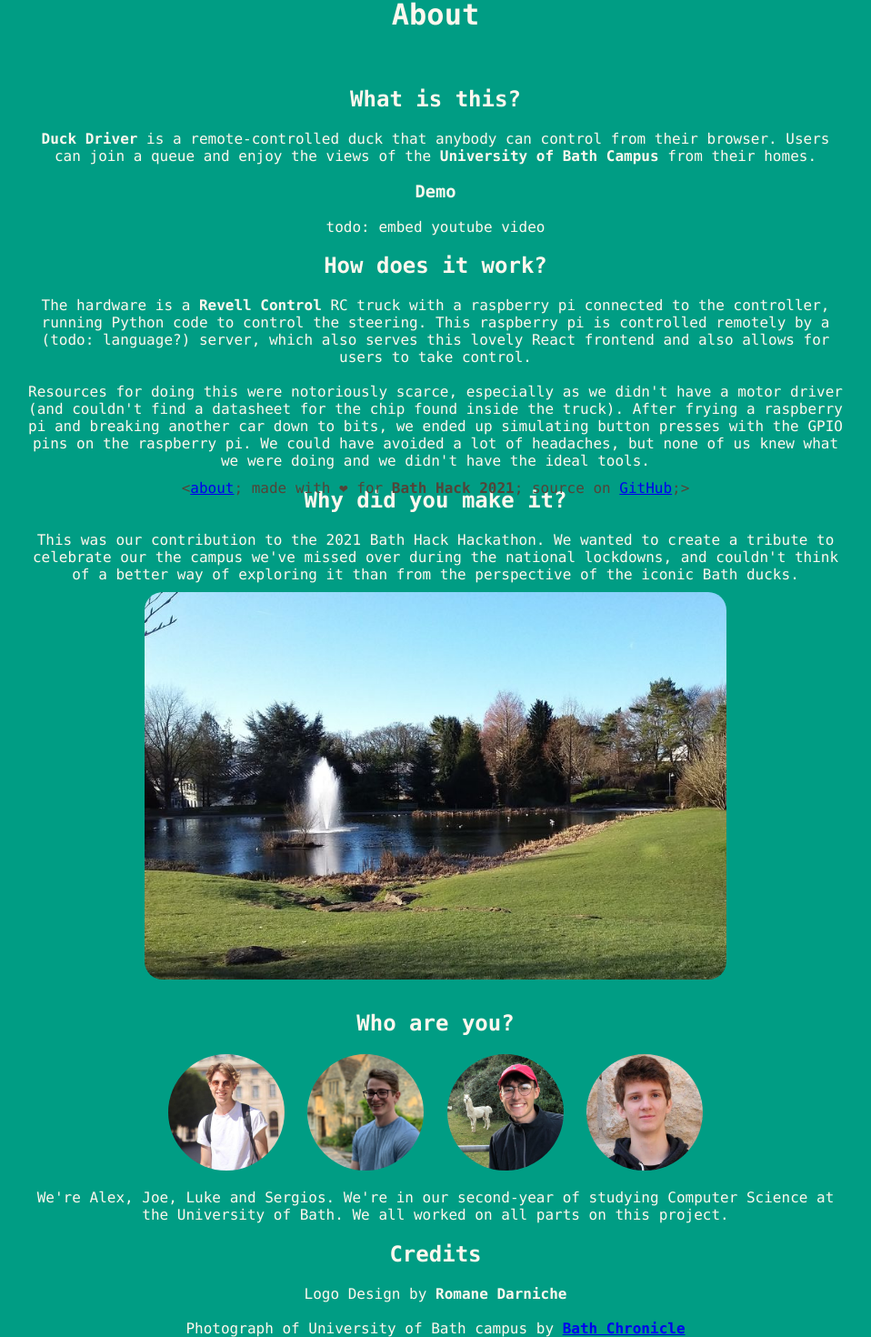
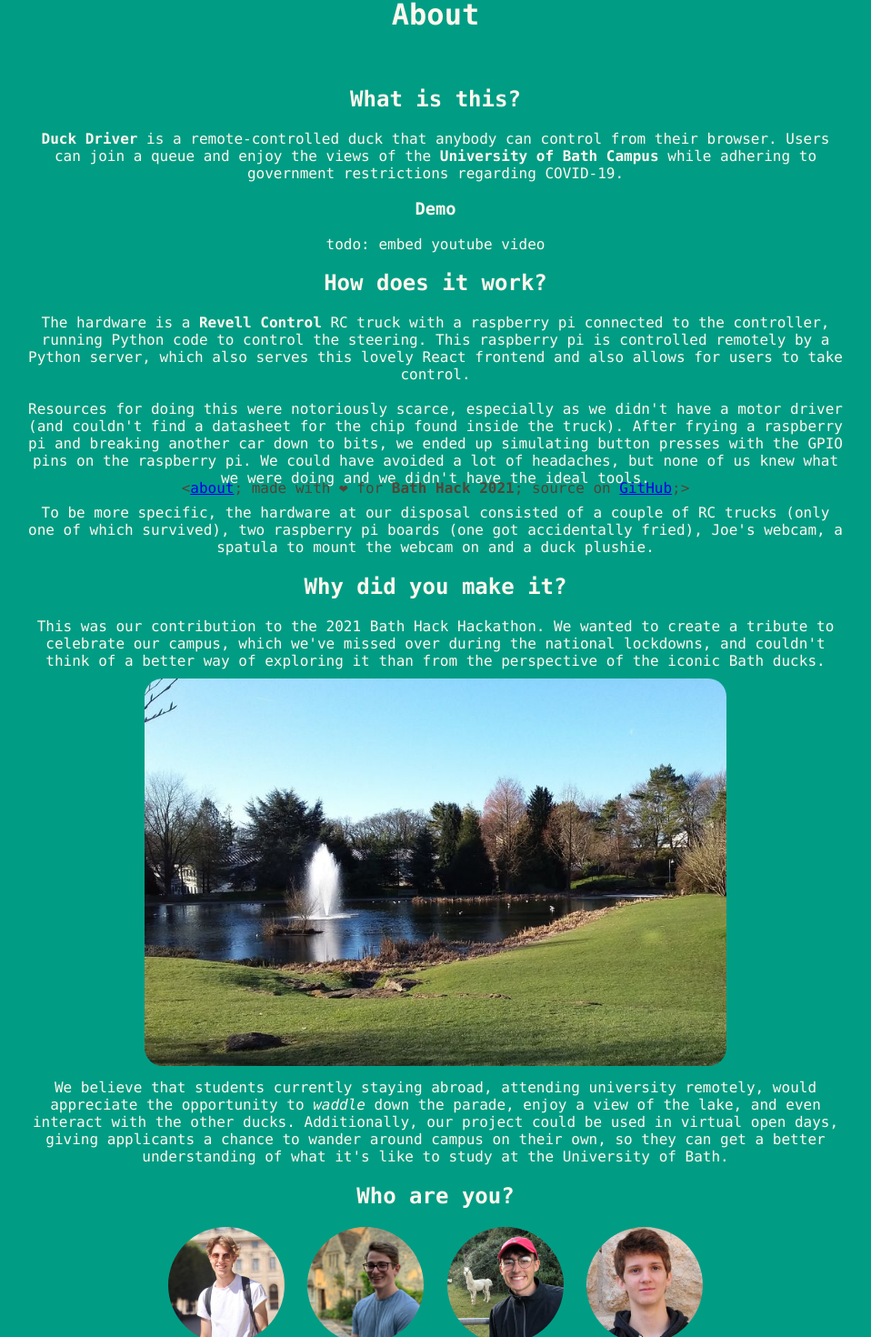
Before and after one commit to Duck-Drivers-2K21/Frontend, a React (Create React App) app: page /about in a window 1280 px wide. Shown: the part 249-1719 px from the top of the page at 91% size, without its empty margins (161-1119 px from the left). Built offline with nearby package versions, Linux system fonts and the light colour scheme.

Commit message:
update about text

```diff
--- a/src/about.js
+++ b/src/about.js
@@ -34,7 +34,8 @@ export function About() {
             <h2>What is this?</h2>
             <p>
                 <b>Duck Driver</b> is a remote-controlled duck that anybody can control from their browser. Users can
-                join a queue and enjoy the views of the <b>University of Bath Campus</b> from their homes.
+                join a queue and enjoy the views of the <b>University of Bath Campus</b> while adhering to government
+                restrictions regarding COVID-19.
             </p>
             <h3>Demo</h3>
             <p>
@@ -44,23 +45,31 @@ export function About() {
             <h2>How does it work?</h2>
             <p>
                 The hardware is a <b>Revell Control</b> RC truck with a raspberry pi connected to the controller, running
-                Python code to control the steering. This raspberry pi is controlled remotely by a (todo: language?) server,
+                Python code to control the steering. This raspberry pi is controlled remotely by a Python server,
                 which also serves this lovely React frontend and also allows for users to take control.
                 <br/><br/>
                 Resources for doing this were notoriously scarce, especially as we didn't have a motor driver (and couldn't
                 find a datasheet for the chip found inside the truck). After frying a raspberry pi and breaking another car
                 down to bits, we ended up simulating button presses with the GPIO pins on the raspberry pi. We could have
                 avoided a lot of headaches, but none of us knew what we were doing and we didn't have the ideal tools.
-
+                <br/><br/>
+                To be more specific, the hardware at our disposal consisted of a couple of RC trucks (only one of which
+                survived), two raspberry pi boards (one got accidentally fried), Joe's webcam, a spatula to mount the
+                webcam on and a duck plushie.
 
             </p>
 
             <h2>Why did you make it?</h2>
             <p>
                 This was our contribution to the 2021 Bath Hack Hackathon. We wanted to create a tribute to celebrate
-                our the campus we've missed over during the national lockdowns, and couldn't think of a better way of
+                our campus, which we've missed over during the national lockdowns, and couldn't think of a better way of
                 exploring it than from the perspective of the iconic Bath ducks.
-                <img src={campus} id="campus"/>
+                <img src={campus} id="campus"/><br/>
+                We believe that students currently staying abroad, attending university remotely, would appreciate the
+                opportunity to <i>waddle</i> down the parade, enjoy a view of the lake, and even interact with the other
+                ducks. Additionally, our project could be used in virtual open days, giving applicants a chance to
+                wander around campus on their own, so they can get a better understanding of what it's like to study at
+                the University of Bath.
             </p>
 
             <h2>Who are you?</h2>
```
